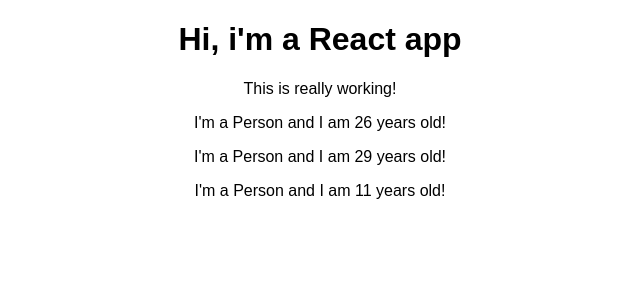
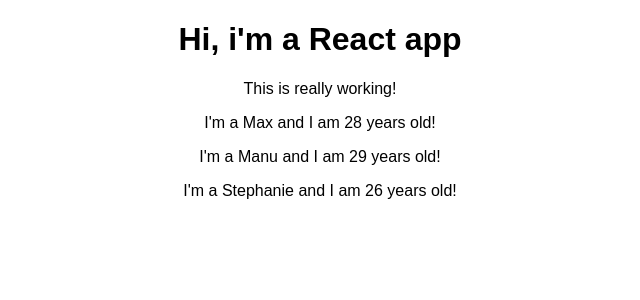
Before and after one commit to cultureweb/react-complete-guide, a React (Create React App) app: page / in a window 1280 px wide. Shown: the top 300 px of the page, without its empty margins (320-960 px from the left). Built offline with nearby package versions, Linux system fonts and the light colour scheme.

Commit message:
working with props

```diff
--- a/src/App.js
+++ b/src/App.js
@@ -8,9 +8,9 @@
       <div className="App">
        <h1>Hi, i'm a React app</h1>
        <p>This is really working!</p>
-       <Person />
-       <Person />
-       <Person />
+       <Person name="Max" age="28"/>
+       <Person name="Manu" age="29">My Hobbies: Racing</Person>
+       <Person name="Stephanie" age="26"/>
       </div>
     );
     /**Voilà pourquoi JSX est si important car sans JSX, on farait ceci pour avoir le même resultat */
--- a/src/Person/Person.js
+++ b/src/Person/Person.js
@@ -1,8 +1,8 @@
 
 import React from 'react';
 
-const person =  () => {
-    return  <p>I'm a Person and I am {Math.floor(Math.random() * 30)} years old! </p>
+const person =  (props) => {
+    return  <p>I'm a {props.name} and I am {props.age} years old! </p>
 };
 
 export default person;
```
